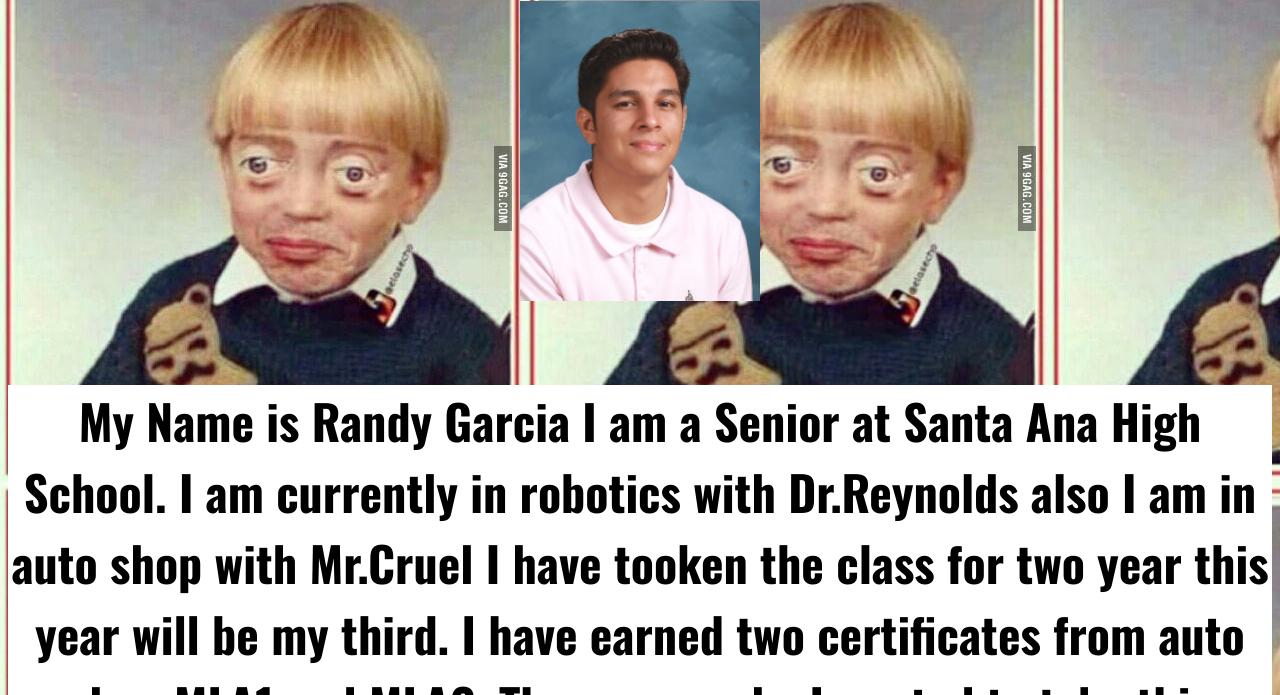
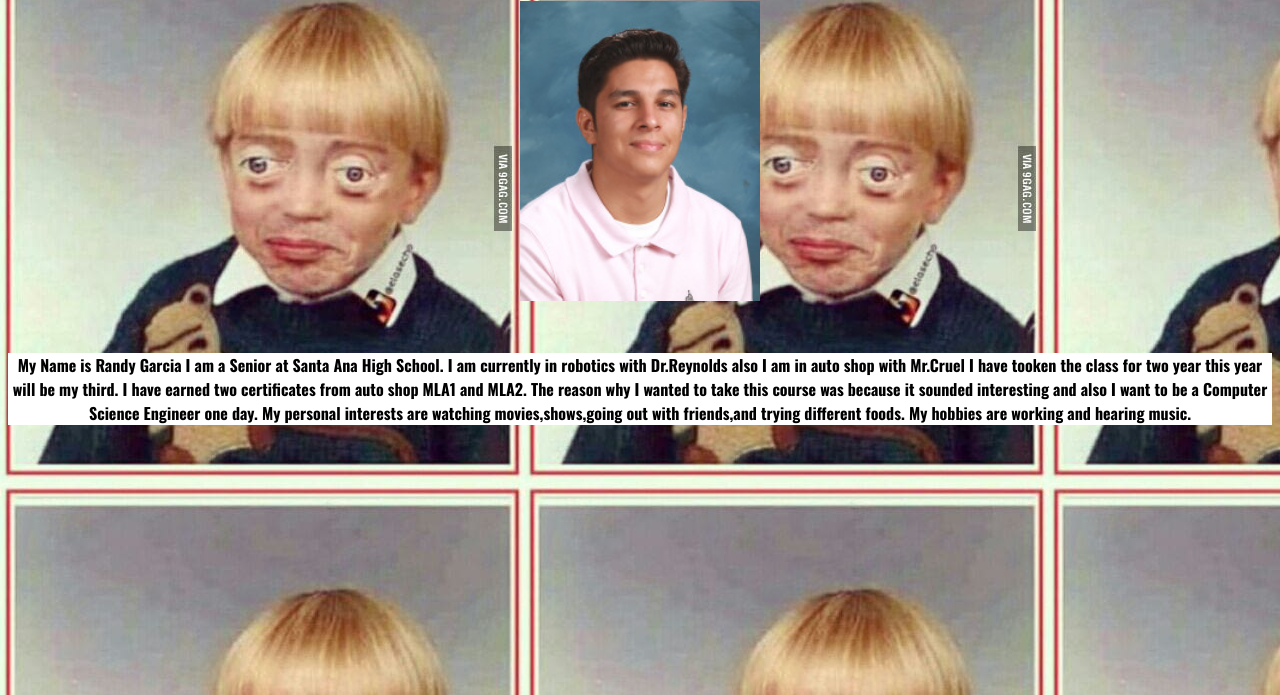
Before and after one commit to mclovin2121/csp2017, a plain HTML site: page my_website/aboutme.html in a window 1280 px wide. Shown: the part 105-800 px from the top of the page. Drawn offline with nearby package versions, Linux system fonts and the light colour scheme.

Commit message:
Update aboutme.css

```diff
--- a/my_website/aboutme.css
+++ b/my_website/aboutme.css
@@ -5,6 +5,6 @@ img {
   margin-right: auto;}
 p{text-align:center;
    font-family: 'Oswald', sans-serif;
-   font-size:3.0em;
+   font-size:1.0em;
    background-color:white;
 }
```
